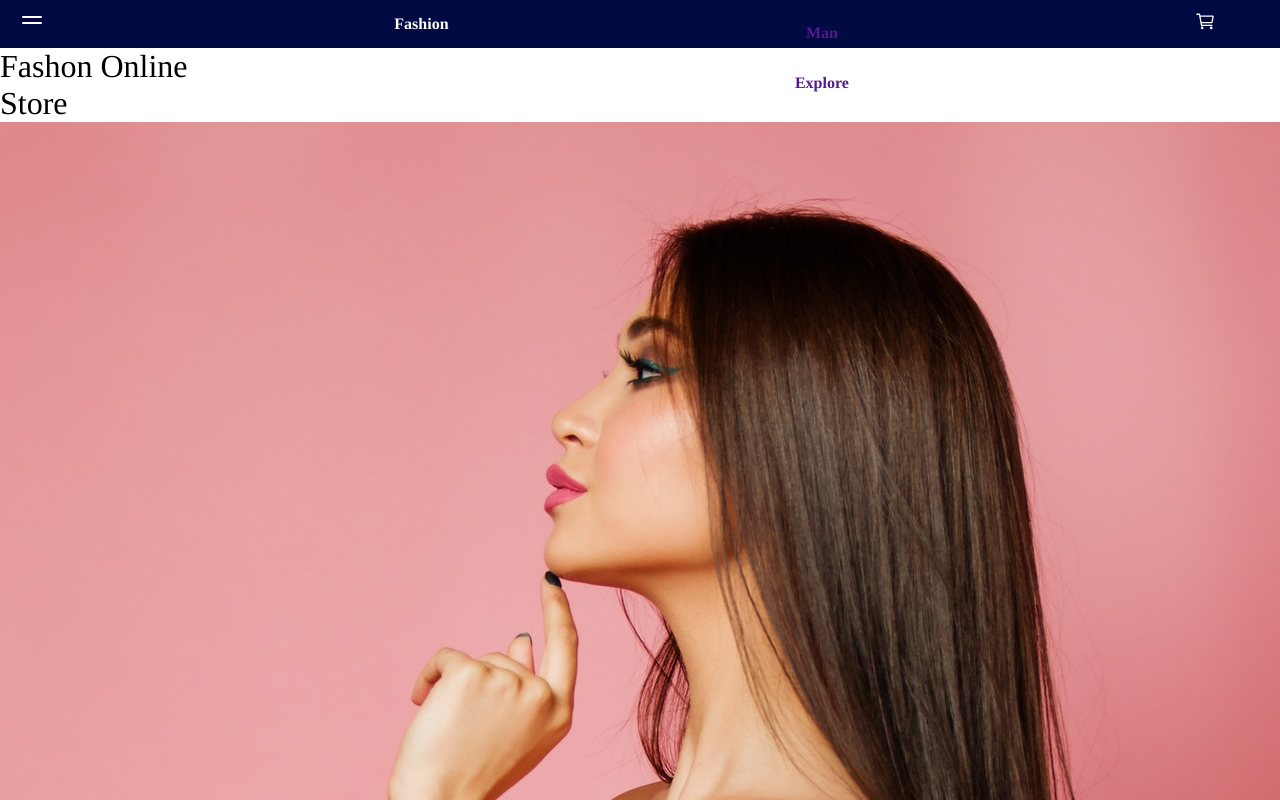
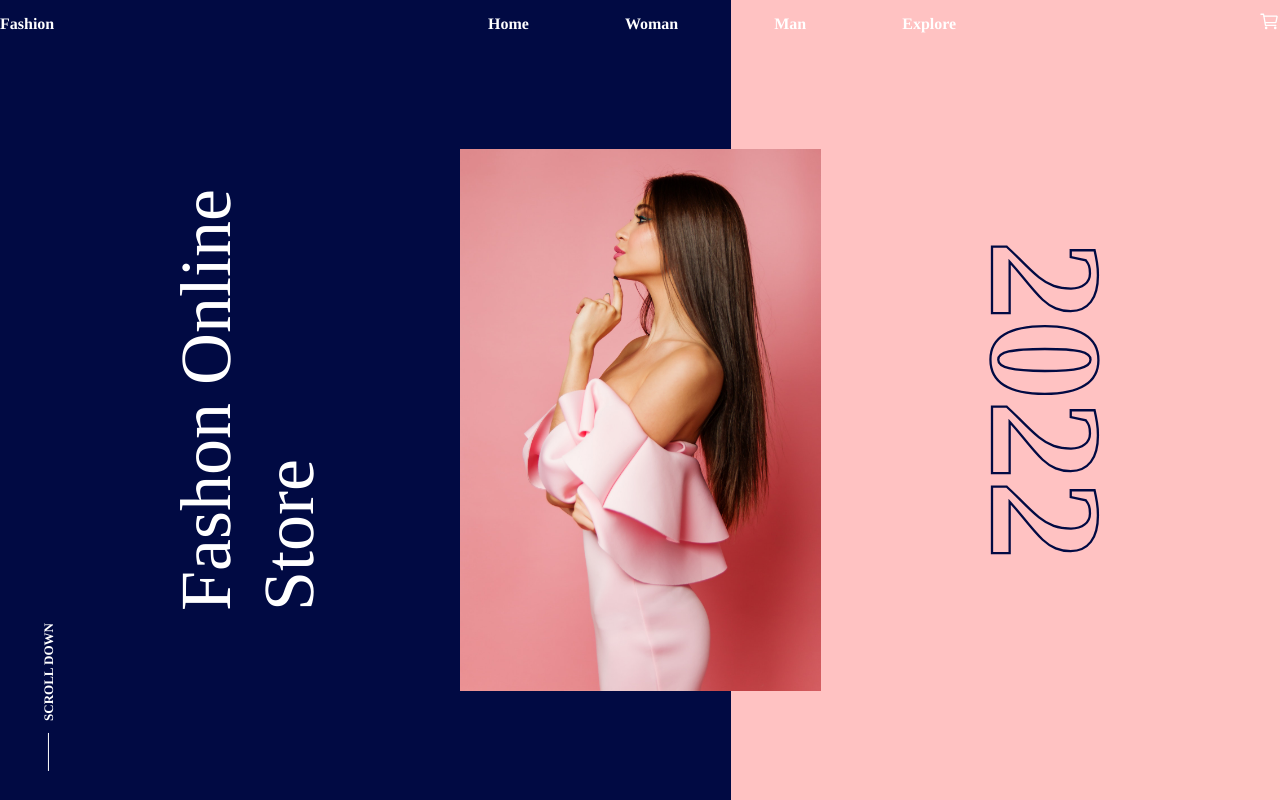
Before and after one commit to CelsoPereiraDev/fashion-responsive-landing-page, a plain HTML site: page index.html in a window 1280 px wide. Shown: the top 800 px of the page. Drawn offline with nearby package versions, Linux system fonts and the light colour scheme.

Commit message:
Adição das animações

```diff
--- a/assets/js/main.js
+++ b/assets/js/main.js
@@ -0,0 +1,11 @@
+const showMenu = (toggleId,navId)=> {
+    const toggle = document.getElementById(toggleId),
+    nav = document.getElementById (navId)
+
+    if(toggle && nav){
+        toggle.addEventListener('click', ()=>{
+            nav.classList.toggle('show')
+        })
+    }
+}
+showMenu ('nav-toggle', 'nav-menu')
--- a/index.html
+++ b/index.html
@@ -17,15 +17,15 @@
                 <ion-icon name="reorder-two-outline"></ion-icon>
             </div>
             <div>
-                <a href="#" class="nav__logo">Fashion</a>
+                <a href="" class="nav__logo">Fashion</a>
             </div>
 
-            <div class="nav__menu" id="nav__menu">
+            <div class="nav__menu" id="nav-menu">
                 <ul class="nav__list">
-                    <li class="nav__item"><a href=""class="name">Home</a></li>
-                    <li class="nav__item"><a href=""class="name">Woman</a></li>
-                    <li class="nav__item"><a href=""class="name">Man</a></li>
-                    <li class="nav__item"><a href=""class="name">Explore</a></li>
+                    <li class="nav__item"><a href=""class="nav__link">Home</a></li>
+                    <li class="nav__item"><a href=""class="nav__link">Woman</a></li>
+                    <li class="nav__item"><a href=""class="nav__link">Man</a></li>
+                    <li class="nav__item"><a href=""class="nav__link">Explore</a></li>
                 </ul>
             </div>
             <div class="nav__icon-cart">
@@ -39,8 +39,9 @@
         <!-- ===== HOME ===== -->
         <div class="home">
             <div class="home__primary">
-                <h1 class="home__tittle">Fashon Online <br> Store </h1>
-                <div home__img>
+                <h1 class="home__title">Fashon Online <br> Store </h1>
+
+                <div class="home__img">
                     <img src="img-home.jpg" alt="">
                 </div>
             </div>
@@ -63,5 +64,25 @@
     <script src="https://cdnjs.cloudflare.com/ajax/libs/gsap/3.2.4/gsap.min.js"></script>
 
     <!-- ===== ANIMATION ===== -->
+    <script>
+       /* HOME PRIMARY */
+       TweenMax.to(".home__primary",2,{
+           width:"100%",
+           ease:Expo.easeInOut
+
+       })
+       gsap.from('.home__title', {opacity: 0, duration: 2, delay:1.5, y:100})
+       gsap.from('.home__img img', {opacity: 0, duration: 2, delay:1.5, y:-100})
+
+       /* HOME SECONDARY */
+       TweenMax.to(".home__secondary",2,{
+           width:"100%",
+           ease:Expo.easeInOut
+
+       })
+
+       gsap.from('.home__scroll', {opacity: 0, duration: 3, x:-100})
+       gsap.from('.home__year', {opacity: -1, duration: 1.5, delay: 1.5, x:100})
+    </script>
 </body>
 </html>
--- a/style.css
+++ b/style.css
@@ -42,7 +42,6 @@
 
 /* ===== BASE =====*/
 *, ::before, ::after{
-    -webkit-box-sizing: border-box;
     box-sizing: border-box;
 }
 
@@ -69,6 +68,7 @@ a{
 }
 img{
     max-width: 100%;
+    height: auto;
 }
 p{
     font-size: var(--normal-font-size);
@@ -77,7 +77,7 @@ p{
 /* ===== LAYOUT ===== */
 
 .bd-grid{
-    max-width: 1200px;
+    max-width: 100%;
     margin-left: 1rem;
     margin-right: 1rem;
 }
@@ -98,16 +98,12 @@ p{
 /* ===== NAV ===== */
 .nav{
     height: 3rem;
-    display: -webkit-box;
-    display: -ms-flexbox;
     display: flex;
-    -webkit-box-pack: justify;
-        -ms-flex-pack: justify;
-            justify-content: space-between;
-    -webkit-box-align: center;
-        -ms-flex-align: center;
-            align-items: center;
+    justify-content: space-between;
+    align-items: center;
     font-weight: bold;
+
+
 }
 @media screen and (max-width:768px){
     .nav__menu{
@@ -120,7 +116,6 @@ p{
         margin: auto;
         padding: 2rem;
         z-index: var(--z-fixed);
-        -webkit-transition: .5s;
         transition: .5s;
     }
 }
@@ -150,3 +145,134 @@ p{
 .show{
     left:0;
 }
+
+/* ===== HOME ===== */
+.home{
+    position: relative;
+    display: grid;
+    grid-template-rows:3fr 1fr ;
+    height: calc(100vh - 3rem);
+}
+.home__primary{
+    width: 0;
+    /* ===== ANIMATION ===== */
+
+    background-color: var(--first-color);
+    display: flex;
+    justify-content: space-evenly;
+    align-items: center;
+    padding-left: 1rem;
+    padding-right: 1rem;
+}
+.home__title{
+    font-size: var(--h1-font-size);
+    writing-mode: vertical-rl;
+    transform: rotate(180deg);
+    color: var(--white-color);
+}
+.home__img{
+    width: 235px;
+    height: auto;
+}
+.home__secondary{
+    width: 0;
+    /* ===== ANIMATION ===== */
+
+    background-color: var(--second-color);
+    display: flex;
+    align-items: center;
+    justify-content: center;
+    font-weight: bold;
+}
+
+.home__scroll{
+    position:absolute;
+    left: 0;
+    bottom: 15%;
+    font-size: var(--smaller-font-size);
+    transform: rotate(270deg);
+    color: var(--first-color);
+
+}
+.home__scroll::after{
+    content: '';
+    position: absolute;
+    top: 45%;
+    left: -10%;
+    width: 38px;
+    height: 1px;
+    background-color: var(--first-color);
+    margin-left: -2.5rem;
+
+}
+.home__year{
+    font-size: var(--big-font-size);
+    color: transparent;
+    -webkit-text-stroke: 2.3px var(--first-color);
+
+}
+
+/* ===== MEDIA QUERIES ==== */
+
+@media screen and (min-width: 768px) {
+    body{
+        margin: 0;
+    }
+    .l-header{
+      background-color: transparent;
+    }
+    .nav{
+        display: grid;
+        grid-template-columns: 3fr 4fr 1fr;
+    }
+    .nav__list{
+        display: flex;
+    }
+    .nav__item{
+        margin-right: 5rem;
+        margin-bottom: 0;
+    }
+    .nav__toggle{
+        display: none;
+    }
+    .home{
+        grid-template-columns: 4fr 3fr;
+        grid-template-rows: 1fr;
+        height: 100vh;
+    }
+
+    .home__primary{
+        justify-content: center;
+    }
+
+    .home__img img {
+        position: absolute;
+        width: 361px;
+        top:5%;
+        left: 0;
+        right: 0;
+        bottom: 0;
+        margin: auto;
+        z-index: var(--z-normal);
+
+    }
+
+    .home__scroll {
+       color: var(--white-color);
+    }
+
+    .home__scroll::after{
+       background-color: var(--white-color);
+    }
+
+    .home__year{
+        writing-mode: vertical-rl;
+        margin-left: 5rem;
+    }
+}
+@media screen and (min-width: 1200px) {
+    .bd-grid{
+        margin-left: auto;
+        margin-right: auto;
+    }
+}
```
